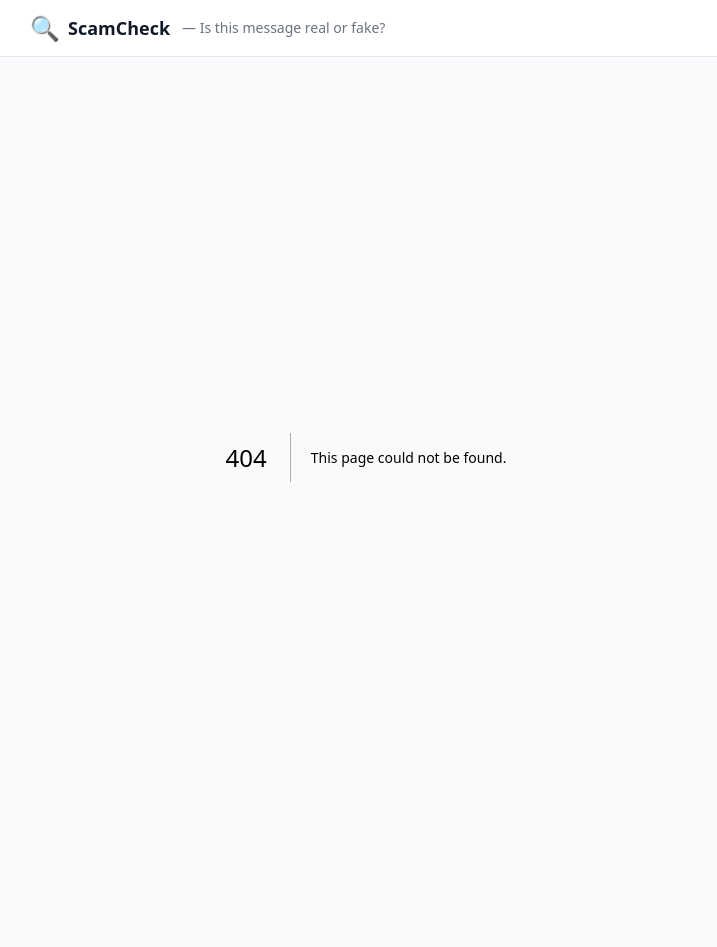
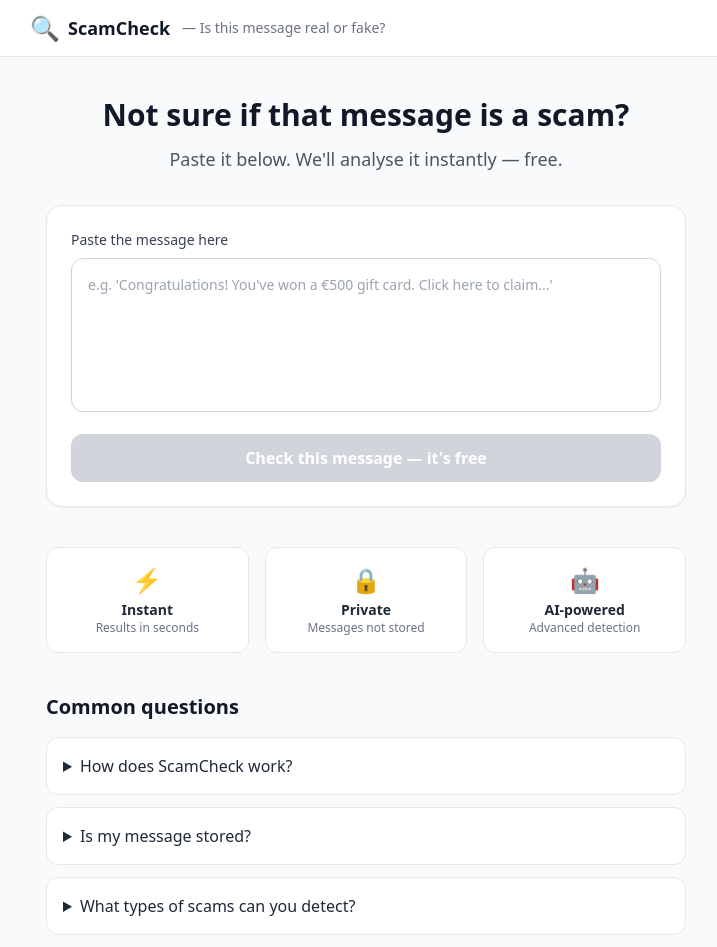
Before and after one commit to rodovski/scamchecker, a Next.js app: page / in a window 1280 px wide. Before the commit this address had no page. Shown: the top 947 px of the page, without its empty margins (274-991 px from the left). Built offline with nearby package versions, Linux system fonts and the light colour scheme.

Commit message:
Add app/page.tsx

```diff
--- /dev/null
+++ b/app/page.tsx
@@ -0,0 +1,203 @@
+'use client'
+
+import { useState } from 'react'
+
+type FreeResult = {
+  verdict: 'LIKELY_SCAM' | 'UNSURE' | 'LIKELY_SAFE'
+  riskCount: number
+  shortReason: string
+  sessionId: string
+}
+
+export default function Home() {
+  const [message, setMessage] = useState('')
+  const [loading, setLoading] = useState(false)
+  const [result, setResult] = useState<FreeResult | null>(null)
+  const [error, setError] = useState('')
+  const [checkingOut, setCheckingOut] = useState(false)
+
+  async function handleCheck() {
+    if (!message.trim() || message.trim().length < 10) {
+      setError('Please paste a message of at least 10 characters.')
+      return
+    }
+    setError('')
+    setLoading(true)
+    setResult(null)
+    try {
+      const res = await fetch('/api/analyze', {
+        method: 'POST',
+        headers: { 'Content-Type': 'application/json' },
+        body: JSON.stringify({ message }),
+      })
+      const data = await res.json()
+      if (!res.ok) throw new Error(data.error || 'Analysis failed')
+      setResult(data)
+    } catch (e: any) {
+      setError(e.message || 'Something went wrong. Please try again.')
+    } finally {
+      setLoading(false)
+    }
+  }
+
+  async function handleGetReport() {
+    if (!result) return
+    setCheckingOut(true)
+    try {
+      const res = await fetch('/api/create-checkout', {
+        method: 'POST',
+        headers: { 'Content-Type': 'application/json' },
+        body: JSON.stringify({ sessionId: result.sessionId }),
+      })
+      const data = await res.json()
+      if (!res.ok) throw new Error(data.error)
+      window.location.href = data.url
+    } catch (e: any) {
+      setError(e.message || 'Could not start payment. Please try again.')
+      setCheckingOut(false)
+    }
+  }
+
+  const verdictConfig = {
+    LIKELY_SCAM: {
+      label: '⚠️ Likely a Scam',
+      bg: 'bg-red-50',
+      border: 'border-red-300',
+      text: 'text-red-700',
+      badge: 'bg-red-100 text-red-800',
+    },
+    UNSURE: {
+      label: '🤔 Suspicious — Proceed with Caution',
+      bg: 'bg-orange-50',
+      border: 'border-orange-300',
+      text: 'text-orange-700',
+      badge: 'bg-orange-100 text-orange-800',
+    },
+    LIKELY_SAFE: {
+      label: '✅ Looks Legitimate',
+      bg: 'bg-green-50',
+      border: 'border-green-300',
+      text: 'text-green-700',
+      badge: 'bg-green-100 text-green-800',
+    },
+  }
+
+  return (
+    <main className="max-w-2xl mx-auto px-4 py-10">
+      {/* Hero */}
+      <div className="text-center mb-8">
+        <h1 className="text-3xl font-bold text-gray-900 mb-3">
+          Not sure if that message is a scam?
+        </h1>
+        <p className="text-gray-600 text-lg">
+          Paste it below. We'll analyse it instantly — free.
+        </p>
+      </div>
+
+      {/* Input */}
+      <div className="bg-white rounded-2xl shadow-sm border border-gray-200 p-6">
+        <label className="block text-sm font-medium text-gray-700 mb-2">
+          Paste the message here
+        </label>
+        <textarea
+          className="w-full border border-gray-300 rounded-xl p-4 text-gray-900 text-sm resize-none focus:outline-none focus:ring-2 focus:ring-green-500 focus:border-transparent"
+          rows={6}
+          placeholder="e.g. 'Congratulations! You've won a €500 gift card. Click here to claim...'"
+          value={message}
+          onChange={e => setMessage(e.target.value)}
+          disabled={loading}
+        />
+        {error && <p className="text-red-600 text-sm mt-2">{error}</p>}
+        <button
+          onClick={handleCheck}
+          disabled={loading || !message.trim()}
+          className="mt-4 w-full bg-green-600 hover:bg-green-700 disabled:bg-gray-300 text-white font-semibold py-3 rounded-xl transition-colors text-base"
+        >
+          {loading ? '🔍 Analysing...' : 'Check this message — it\'s free'}
+        </button>
+      </div>
+
+      {/* Result */}
+      {result && (
+        <div className={`mt-6 rounded-2xl border-2 p-6 ${verdictConfig[result.verdict].bg} ${verdictConfig[result.verdict].border}`}>
+          <div className="flex items-center justify-between mb-3">
+            <span className={`text-lg font-bold ${verdictConfig[result.verdict].text}`}>
+              {verdictConfig[result.verdict].label}
+            </span>
+            <span className={`text-sm font-medium px-3 py-1 rounded-full ${verdictConfig[result.verdict].badge}`}>
+              {result.riskCount} risk signal{result.riskCount !== 1 ? 's' : ''} found
+            </span>
+          </div>
+          <p className={`text-sm ${verdictConfig[result.verdict].text} mb-5`}>
+            {result.shortReason}
+          </p>
+
+          {/* Paywall */}
+          <div className="bg-white rounded-xl p-5 border border-gray-200">
+            <p className="font-semibold text-gray-900 mb-1">📋 Get the full breakdown</p>
+            <ul className="text-sm text-gray-600 space-y-1 mb-4">
+              <li>✓ Risk score (0–100)</li>
+              <li>✓ Type of scam identified</li>
+              <li>✓ Exact red flags explained</li>
+              <li>✓ What to do next</li>
+              <li>✓ Confidence level of analysis</li>
+            </ul>
+            <button
+              onClick={handleGetReport}
+              disabled={checkingOut}
+              className="w-full bg-gray-900 hover:bg-gray-800 disabled:bg-gray-400 text-white font-semibold py-3 rounded-xl transition-colors"
+            >
+              {checkingOut ? 'Redirecting to payment...' : 'Get full report — €9'}
+            </button>
+            <p className="text-xs text-gray-400 text-center mt-2">Secure payment via Stripe · Instant delivery</p>
+          </div>
+        </div>
+      )}
+
+      {/* Trust signals */}
+      <div className="mt-10 grid grid-cols-3 gap-4 text-center">
+        {[
+          { icon: '⚡', title: 'Instant', sub: 'Results in seconds' },
+          { icon: '🔒', title: 'Private', sub: 'Messages not stored' },
+          { icon: '🤖', title: 'AI-powered', sub: 'Advanced detection' },
+        ].map(item => (
+          <div key={item.title} className="bg-white rounded-xl p-4 border border-gray-200">
+            <div className="text-2xl mb-1">{item.icon}</div>
+            <div className="font-semibold text-gray-800 text-sm">{item.title}</div>
+            <div className="text-gray-500 text-xs">{item.sub}</div>
+          </div>
+        ))}
+      </div>
+
+      {/* FAQ */}
+      <div className="mt-10">
+        <h2 className="text-xl font-bold text-gray-900 mb-4">Common questions</h2>
+        <div className="space-y-3">
+          {[
+            {
+              q: 'How does ScamCheck work?',
+              a: 'We use advanced AI to analyse the language, structure, and patterns of your message against thousands of known scam techniques.',
+            },
+            {
+              q: 'Is my message stored?',
+              a: 'No. Messages are processed in real-time and immediately discarded. We never store or share your data.',
+            },
+            {
+              q: 'What types of scams can you detect?',
+              a: 'Phishing, romance scams, investment fraud, fake delivery notifications, WhatsApp impersonation, lottery scams, and more.',
+            },
+            {
+              q: 'Is the free check accurate?',
+              a: 'The free check gives you a reliable verdict and risk signal count. The paid report adds full detail, so you understand exactly why something is suspicious.',
+            },
+          ].map(item => (
+            <details key={item.q} className="bg-white rounded-xl border border-gray-200 p-4">
+              <summary className="font-medium text-gray-800 cursor-pointer">{item.q}</summary>
+              <p className="text-gray-600 text-sm mt-2">{item.a}</p>
+            </details>
+          ))}
+        </div>
+      </div>
+    </main>
+  )
+}
```
